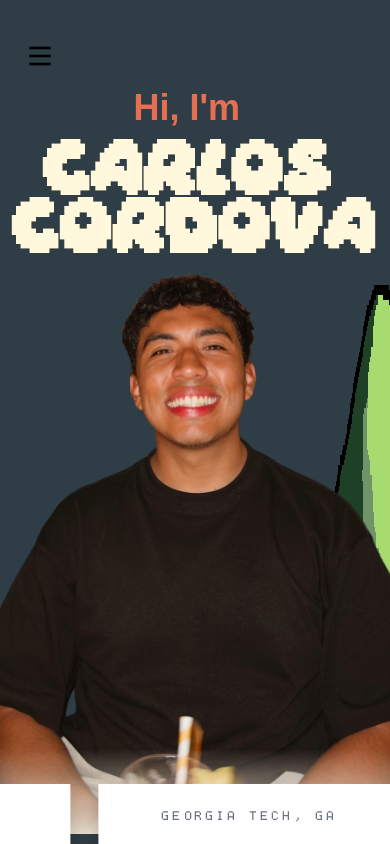
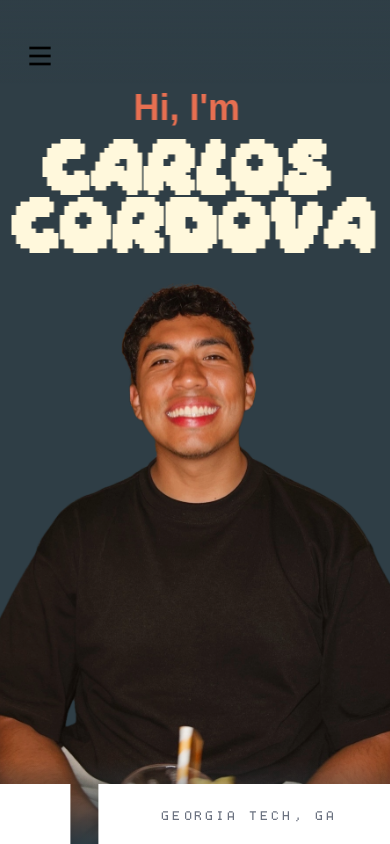
Before and after one commit to CarCor3/my-personal-site, a Next.js app: page / in a window 390 px wide. Shown: the top 844 px of the page. Built offline with nearby package versions, Linux system fonts and the light colour scheme; a web font is replaced by a local one.

Commit message:
Background Idea

```diff
--- a/app/page.tsx
+++ b/app/page.tsx
@@ -170,9 +170,9 @@ export default function Home() {
                         inset: 0,
                         zIndex: 0,
                         backgroundColor: '#2F3E46',
-                        backgroundImage: 'url(/backgrounds/M3.png)', //Mountain file
+                        backgroundImage: isMobile ? 'none' : 'url(/backgrounds/M3.png)', //Mountain file
                         backgroundSize: '110% 110%',
-                        backgroundPosition: '260px -30px',
+                        backgroundPosition: isMobile ? '0px 0px' : '260px -30px', // change 'center center' to adjust mobile position
                         imageRendering: 'pixelated',
                         backgroundRepeat: 'no-repeat'
                     }}
@@ -186,7 +186,7 @@ export default function Home() {
                     onClick={() => setIsFlipped(!isFlipped)}
                     style={{
                         position: 'absolute',
-                        top: isMobile ? -10 : -250,
+                        top: isMobile ? -0 : -250, // yo mobile position -0
                         left: isMobile ? 0 : '0%',
                         height: isMobile ? '100vh' : '134vh',
                         width: isMobile ? '100%' : 'fit-content',
@@ -223,12 +223,12 @@ export default function Home() {
                                     pointerEvents: 'none',
                                 }}
                             />
-                            {/* Gradient bottom edge for mobile to blend the "hard cut" */}
+                            {/* Gradient top and bottom edges for mobile to blend the "hard cut" */}
                             {isMobile && (
                                 <div style={{
                                     position: 'absolute',
                                     inset: 0,
-                                    background: 'linear-gradient(to bottom, transparent 90%, #EAE0CF 100%)',
+                                    background: 'linear-gradient(to bottom, #2F3E46 0%, transparent 10%, transparent 90%, #2F3E46 100%)', //top and bottom of screen mobile color
                                     pointerEvents: 'none',
                                 }} />
                             )}
```
